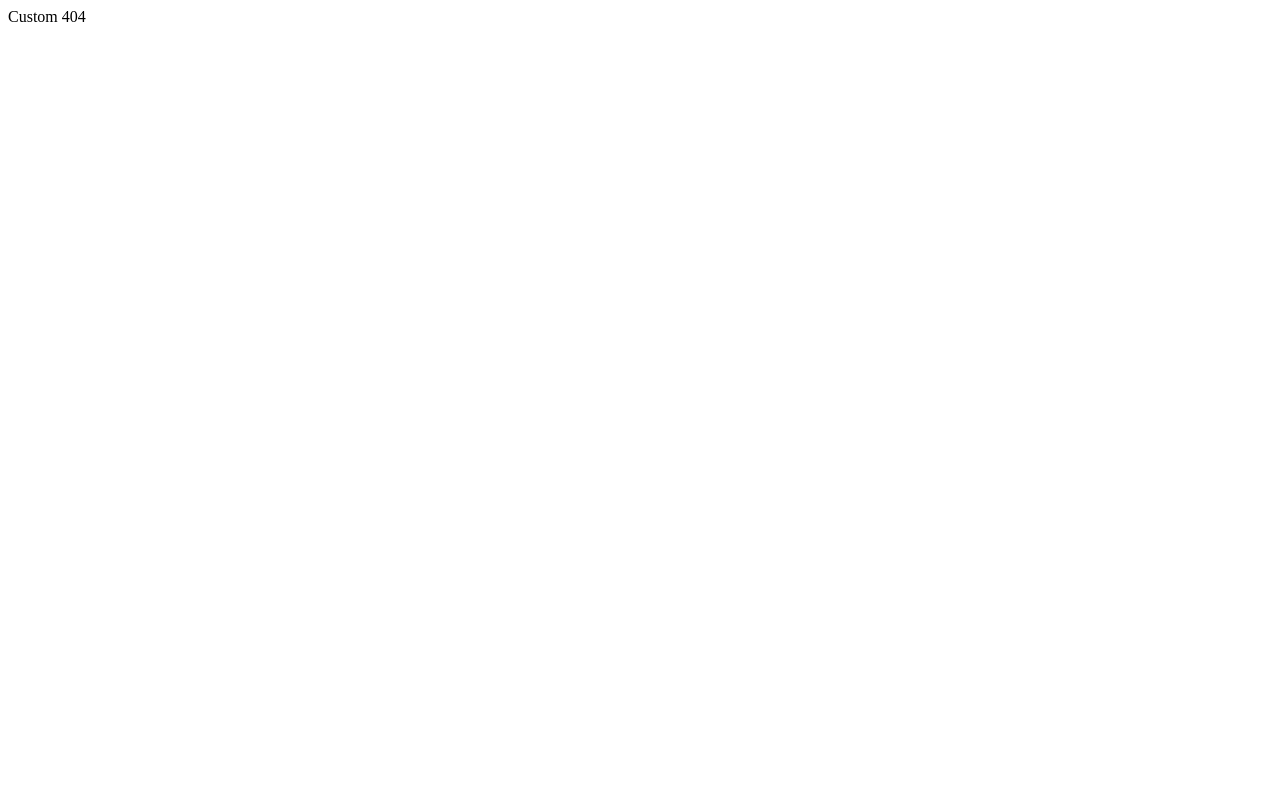
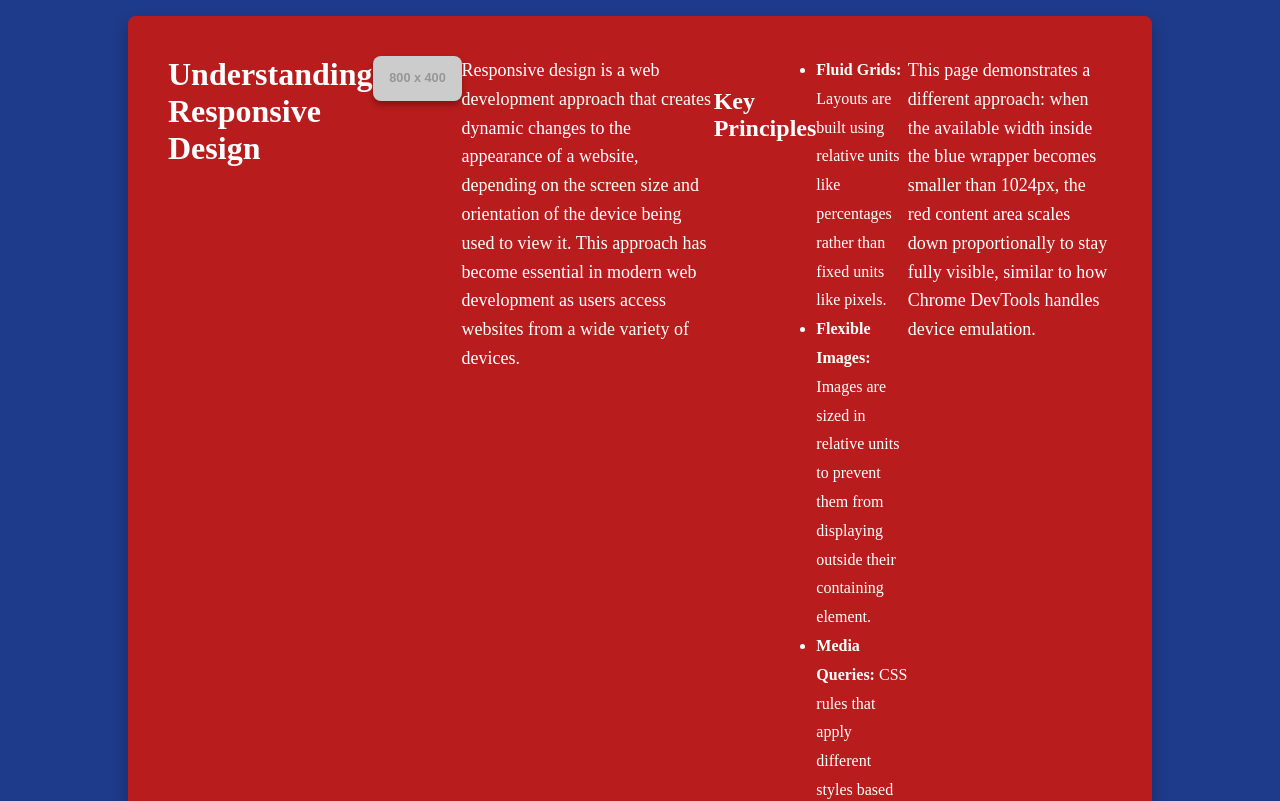
Before and after one commit to mister-asia/spa-router, a React (Vite) app: page /resize/1 in a window 1280 px wide. Shown: the top 801 px of the page. Built offline with nearby package versions, Linux system fonts and the light colour scheme.

Commit message:
feat(*): add example page

```diff
--- a/package.json
+++ b/package.json
@@ -3,6 +3,7 @@
   "version": "1.0.0",
   "type": "module",
   "scripts": {
+    "build": "vite build",
     "dev": "vite",
     "lint": "eslint .",
     "lint:fix": "eslint . --fix",
--- a/src/App.tsx
+++ b/src/App.tsx
@@ -5,13 +5,16 @@ import { useLocation } from "./hooks/useLocation";
 import { useParams } from "./hooks/useParams";
 import { useQuery } from "./hooks/useQuery";
 import { useSearchParams } from "./hooks/useSearchParams";
+import Resize from "./pages/Resize";
+
+import "./index.css";
 
 const Main = () => {
   const history = useHistory();
 
   return (
     <div>
-      <div>Main</div>
+      <div>Main page</div>
       <button
         onClick={() => {
           history.navigate("/login");
@@ -34,6 +37,13 @@ const Main = () => {
         }}
       >
         Go to wallet 456 of user 123
+      </button>
+      <button
+        onClick={() => {
+          history.navigate("/resize/1200");
+        }}
+      >
+        Go to Resize page
       </button>
     </div>
   );
@@ -94,6 +104,7 @@ export default function App() {
           },
         ],
       },
+      { path: "/resize/:minWidth", element: <Resize /> },
     ],
     <NotFound />,
   );
--- /dev/null
+++ b/src/index.css
@@ -0,0 +1,5 @@
+* {
+  margin: 0;
+  padding: 0;
+  box-sizing: border-box;
+}
--- /dev/null
+++ b/src/pages/Resize.tsx
@@ -0,0 +1,144 @@
+import { useEffect, useRef, useState } from "react";
+
+type Size = {
+  width: number;
+  height: number;
+};
+
+const RED_CONTAINER_WIDTH = 1024;
+const WRAPPER_PADDING = 16;
+
+const useResizeObserver = <T extends HTMLElement>() => {
+  const ref = useRef<T | null>(null);
+  const [size, setSize] = useState<Size>({ width: 0, height: 0 });
+
+  useEffect(() => {
+    if (!ref.current) {
+      return;
+    }
+
+    const element = ref.current;
+    const observer = new ResizeObserver((entries) => {
+      const entry = entries[0];
+      if (!entry) {
+        return;
+      }
+
+      const { width, height } = entry.contentRect;
+
+      // contentRect.width не включает паддинги, добавляем их вручную,
+      // чтобы size.width соответствовал реальной ширине wrapper на экране
+      const outerWidth = width + WRAPPER_PADDING * 2;
+      const outerHeight = height + WRAPPER_PADDING * 2;
+
+      setSize({ width: outerWidth, height: outerHeight });
+    });
+
+    observer.observe(element);
+
+    return () => {
+      observer.disconnect();
+    };
+  }, []);
+
+  return { ref, size };
+};
+
+const Resize = () => {
+  const { ref: wrapperRef, size } = useResizeObserver<HTMLDivElement>();
+
+  const wrapperWidth = size.width > 0 ? size.width : 0;
+  const innerAvailableWidth =
+    wrapperWidth > 0 ? Math.max(wrapperWidth - WRAPPER_PADDING * 2, 0) : 0;
+
+  const shouldScale =
+    innerAvailableWidth > 0 && innerAvailableWidth < RED_CONTAINER_WIDTH;
+  const scale = shouldScale ? innerAvailableWidth / RED_CONTAINER_WIDTH : 1;
+
+  console.log("size:", size.width);
+  console.log("scale:", scale);
+
+  console.log("calculated div width:", RED_CONTAINER_WIDTH * scale);
+
+  return (
+    <div
+      ref={wrapperRef}
+      style={{
+        boxSizing: "border-box",
+        width: "100%",
+        minHeight: "100vh",
+        padding: WRAPPER_PADDING,
+        backgroundColor: "#1e3a8a", // blue
+      }}
+    >
+      <div
+        style={{
+          boxSizing: "border-box",
+          width: RED_CONTAINER_WIDTH,
+          transform: `scale(${scale})`,
+          transformOrigin: "top left",
+          backgroundColor: "#b91c1c", // red
+          color: "#fff",
+          padding: 40,
+          borderRadius: 8,
+          boxShadow: "0 8px 16px rgba(0, 0, 0, 0.25)",
+          margin: "0 auto",
+           display: "flex",
+        }}
+      >
+        <h1 style={{ fontSize: 32, marginBottom: 24 }}>
+          Understanding Responsive Design
+        </h1>
+
+        <div style={{ marginBottom: 32 }}>
+          <img
+            src="https://via.placeholder.com/800x400/4A90E2/FFFFFF?text=Responsive+Design+Illustration"
+            alt="Responsive Design"
+            style={{
+              width: "100%",
+              height: "auto",
+              borderRadius: 8,
+              boxShadow: "0 4px 6px rgba(0, 0, 0, 0.3)",
+            }}
+          />
+        </div>
+
+        <p style={{ fontSize: 18, lineHeight: 1.6, marginBottom: 20 }}>
+          Responsive design is a web development approach that creates dynamic
+          changes to the appearance of a website, depending on the screen size
+          and orientation of the device being used to view it. This approach has
+          become essential in modern web development as users access websites
+          from a wide variety of devices.
+        </p>
+
+        <h2 style={{ fontSize: 24, marginTop: 32, marginBottom: 16 }}>
+          Key Principles
+        </h2>
+
+        <ul style={{ fontSize: 16, lineHeight: 1.8, marginBottom: 20 }}>
+          <li>
+            <strong>Fluid Grids:</strong> Layouts are built using relative units
+            like percentages rather than fixed units like pixels.
+          </li>
+          <li>
+            <strong>Flexible Images:</strong> Images are sized in relative units
+            to prevent them from displaying outside their containing element.
+          </li>
+          <li>
+            <strong>Media Queries:</strong> CSS rules that apply different
+            styles based on the characteristics of the device.
+          </li>
+        </ul>
+
+        <p style={{ fontSize: 18, lineHeight: 1.6, marginBottom: 20 }}>
+          This page demonstrates a different approach: when the available width
+          inside the blue wrapper becomes smaller than 1024px, the red content
+          area scales down proportionally to stay fully visible, similar to how
+          Chrome DevTools handles device emulation.
+        </p>
+      </div>
+    </div>
+  );
+};
+
+export default Resize;
```
